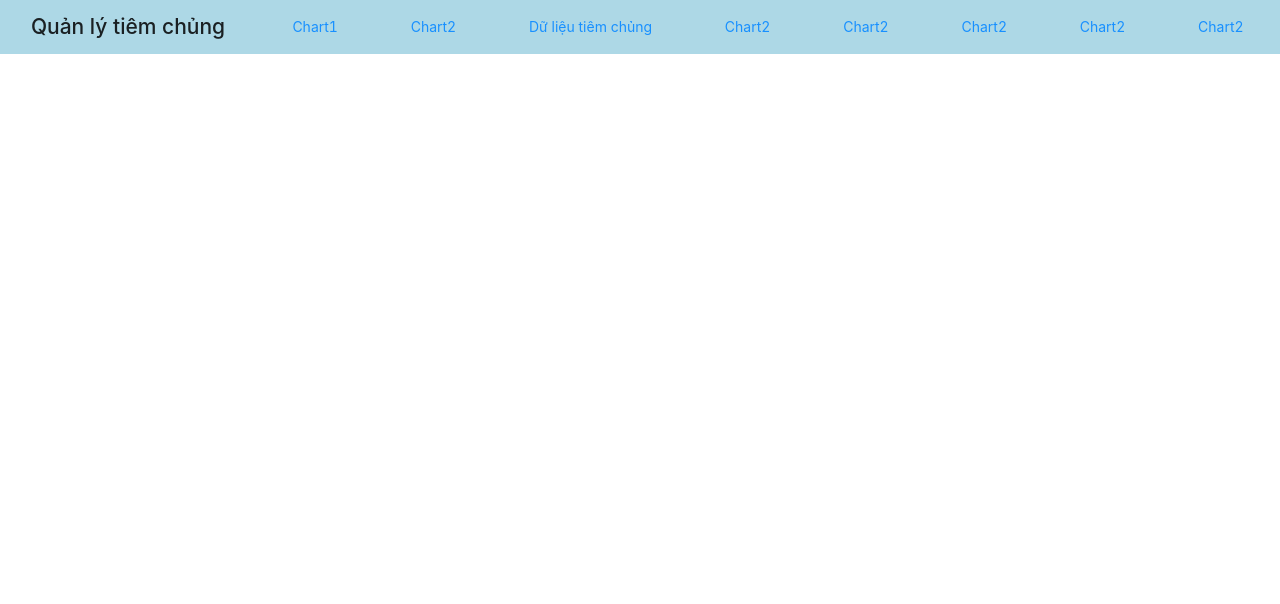
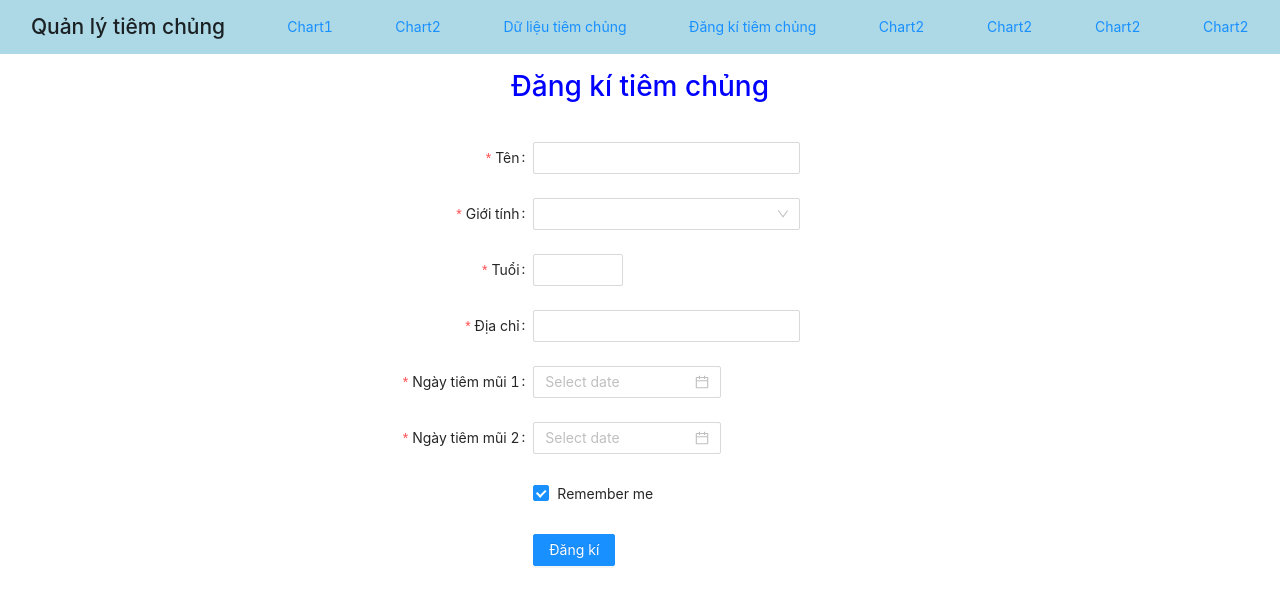
Before and after one commit to boyit1309/Manganation-of-Medical, a React (Create React App) app: page /dktiemchung in a window 1280 px wide. Shown: the top 604 px of the page. Built offline with nearby package versions, Linux system fonts and the light colour scheme.

Commit message:
thêm màn đăng kí tiêm chủng

```diff
--- a/src/components/chart/index.css
+++ /dev/null
@@ -1,7 +0,0 @@
-.title{
-    text-align: center;
-    color:red;
-}
-body{
-    background-color: rgb(255, 255, 255);
-}
--- a/src/components/home/Home.js
+++ b/src/components/home/Home.js
@@ -1,10 +1,11 @@
 import React from "react";
-import Chart1 from "../chart/Chart1";
 import { BrowserRouter as Router, Switch, Route, Link } from "react-router-dom";
-import Chart2 from "../chart/Chart2";
+import Chart2 from "./chart/Chart2";
 import Nav from "./Nav";
-import PeopleData from "../peopledata/PeopleData";
-import Homepage from "../homepage/Homepage";
+import PeopleData from "./peopledata/PeopleData";
+import Homepage from "./homepage/Homepage";
+import DKTiemChung from "./dktiemchung/DKTiemChung";
+import Chart1 from "./chart/Chart1";
 
 export default function Home() {
   return (
@@ -12,9 +13,10 @@ export default function Home() {
       <Router>
         <Nav />
         <Route path="/" exact component={Homepage} />
-        <Route path="/chart1" component={Chart1} />
-        <Route path="/chart2" component={Chart2} />
-        <Route path="/peopledata" component={PeopleData} />
+        <Route path="/dktiemchung" exact component={DKTiemChung} />
+        <Route path="/chart1" exact component={Chart1} />
+        <Route path="/chart2" exact component={Chart2} />
+        <Route path="/peopledata" exact component={PeopleData} />
       </Router>
     </>
   );
--- a/src/components/home/Nav.js
+++ b/src/components/home/Nav.js
@@ -24,8 +24,8 @@ export default function Nav() {
           </Link>
         </div>
         <div className="nav-content">
-          <Link to="/chart2" className="nav-links">
-            Chart2
+          <Link to="/dktiemchung" className="nav-links">
+            Đăng kí tiêm chủng
           </Link>
         </div>
         <div className="nav-content">
--- a/src/components/chart/Chart1.js
+++ b/src/components/home/chart/Chart1.js
@@ -2,7 +2,6 @@ import React, { useEffect } from "react";
 import * as am4core from "@amcharts/amcharts4/core";
 import * as am4charts from "@amcharts/amcharts4/charts";
 import am4themes_animated from "@amcharts/amcharts4/themes/animated";
-import "./index.css";
 
 export default function Chart1() {
   useEffect(() => {
--- /dev/null
+++ b/src/components/home/dktiemchung/DKTiemChung.js
@@ -0,0 +1,119 @@
+import React from "react";
+import { Form, Input, Button, DatePicker, Select, InputNumber, Checkbox, Modal } from "antd";
+import "../index.css";
+import axios from "axios";
+
+export default function DKTiemChung() {
+  const onFinish = (values) => {
+    Modal.success({
+        title: 'Đăng kí thành công',
+    });
+    values.firstVaxDate = values.firstVaxDate.locale("vi").format('LL');
+    values.secondVaxDate = values.secondVaxDate.locale("vi").format('LL');
+    console.log("Success:", values);
+    axios
+      .post(`https://60ffade3bca46600171cf447.mockapi.io/api/products`, {
+        name: values.name,
+        sex: values.sex,
+        age: values.age,
+        address: values.address,
+        firstVaxDate: values.firstVaxDate,
+        secondVaxDate: values.secondVaxDate,
+      })
+      .then(function (response) {
+        console.log(response);
+      })
+      .catch(function (error) {
+        console.log(error);
+      });
+  };
+
+  const onFinishFailed = (errorInfo) => {
+    console.log("Failed:", errorInfo);
+    Modal.error({
+        title: 'Đăng kí thất bại',
+    });
+  };
+
+  return (
+    <>
+      <h1 className="title">Đăng kí tiêm chủng</h1>
+      <Form
+        style={{ paddingTop: "20px" }}
+        name="basic"
+        labelCol={{ span: 10 }}
+        wrapperCol={{ span: 5 }}
+        initialValues={{ remember: true }}
+        onFinish={onFinish}
+        onFinishFailed={onFinishFailed}
+        autoComplete="off"
+      >
+        <Form.Item
+          label="Tên"
+          name="name"
+          rules={[{ required: true, message: "Hãy điền tên của bạn!" }]}
+        >
+          <Input />
+        </Form.Item>
+
+        <Form.Item
+          label="Giới tính"
+          name="sex"
+          rules={[{ required: true, message: "Hãy điền giới tính của bạn" }]}
+        >
+          <Select>
+            <Select.Option value="Nam">Nam</Select.Option>
+            <Select.Option value="Nữ">Nữ</Select.Option>
+            <Select.Option value="Khác">Khác</Select.Option>
+          </Select>
+        </Form.Item>
+
+        <Form.Item
+          label="Tuổi"
+          name="age"
+          rules={[{ required: true, message: "Hãy điền tuổi của bạn!" }]}
+        >
+          <InputNumber />
+        </Form.Item>
+
+        <Form.Item
+          label="Địa chỉ"
+          name="address"
+          rules={[{ required: true, message: "Hãy điền địa chỉ của bạn!" }]}
+        >
+          <Input />
+        </Form.Item>
+
+        <Form.Item
+          label="Ngày tiêm mũi 1"
+          name="firstVaxDate"
+          rules={[{ required: true, message: "Hãy điền ngày tiêm mũi 1!" }]}
+        >
+          <DatePicker />
+        </Form.Item>
+
+        <Form.Item
+          label="Ngày tiêm mũi 2"
+          name="secondVaxDate"
+          rules={[{ required: true, message: "Hãy điền ngày tiêm mũi 2!" }]}
+        >
+          <DatePicker />
+        </Form.Item>
+
+        <Form.Item
+          name="remember"
+          valuePropName="checked"
+          wrapperCol={{ offset: 10, span: 16 }}
+        >
+          <Checkbox>Remember me</Checkbox>
+        </Form.Item>
+
+        <Form.Item wrapperCol={{ offset: 10, span: 16 }}>
+          <Button type="primary" htmlType="submit">
+            Đăng kí
+          </Button>
+        </Form.Item>
+      </Form>
+    </>
+  );
+}
--- a/src/components/home/index.css
+++ b/src/components/home/index.css
@@ -25,3 +25,15 @@ nav{
     display: block;
     text-decoration-line: none;
 }
+
+.search-box {
+    padding: 10px 10px 10px 10px ;
+    float: right;
+    width : 300px;
+}
+
+.title{
+    padding-top: 10px;
+    text-align: center;
+    color: blue;
+}
--- a/src/components/peopledata/PeopleData.js
+++ b/src/components/home/peopledata/PeopleData.js
@@ -2,7 +2,7 @@ import React, { useEffect, useState } from "react";
 import axios from "axios";
 import { Table, Input, Space } from "antd";
 import "antd/dist/antd.css";
-import "./index.css";
+import moment from "moment";
 
 const { Search } = Input;
 
@@ -99,6 +99,11 @@ export default function PeopleData() {
       title: "Ngày tiêm mũi 1",
       dataIndex: "firstVaxDate",
       key: "firstVaxDate",
+      render: firstVaxDate => {
+        console.log(firstVaxDate);
+        console.log(moment().format());
+        return (firstVaxDate);
+      }
     },
     {
       title: "Ngày tiêm mũi 2",
--- a/src/components/peopledata/index.css
+++ /dev/null
@@ -1,4 +0,0 @@
-.search-box {
-  float: right;
-  width : 300px;
-}
```
Also changed, not shown: src/components/home/chart/Chart2.js (renamed from src/components/chart/Chart2.js), src/components/home/homepage/Homepage.js (renamed from src/components/homepage/Homepage.js), src/components/peopledata/ic-search.png (deleted).
